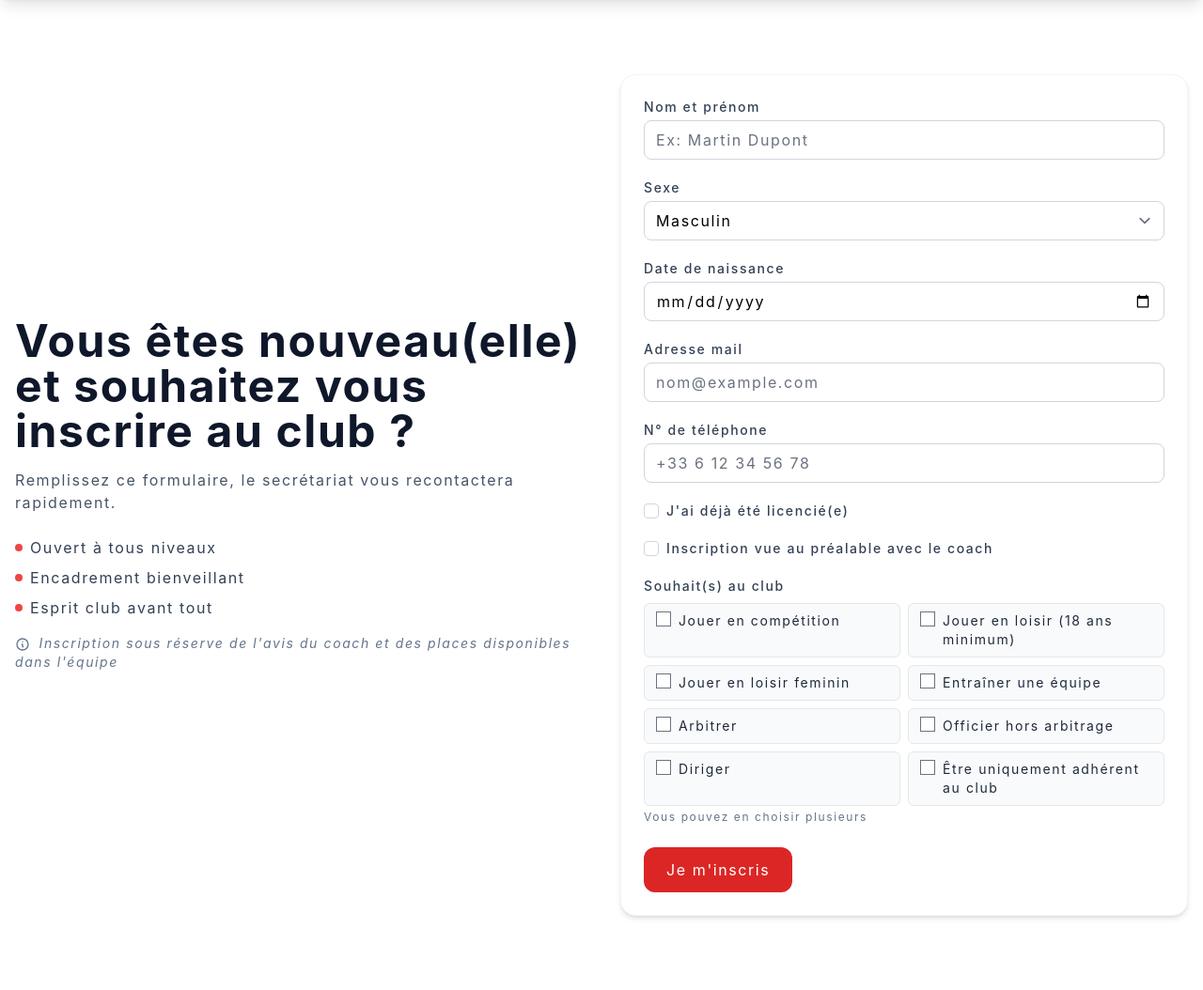
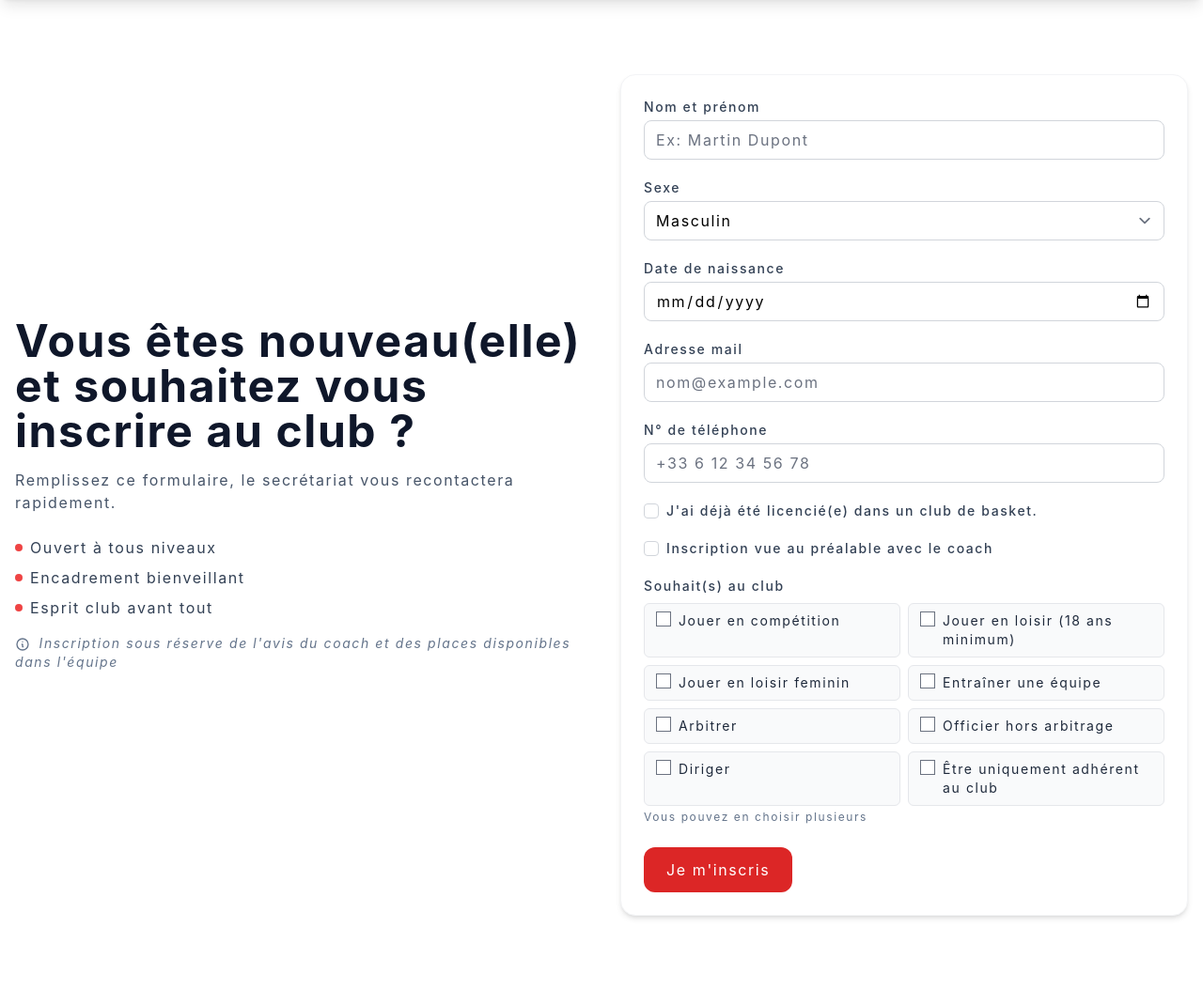
Before and after one commit to MatheisDsn/alloeubc_website, a Django app: page / in a window 1280 px wide. Shown: the part 82-1136 px from the top of the page at 94% size. Run offline with Django 4.2, Linux system fonts and the light colour scheme; data comes from the database, SQL or seed files in the repository; data that the repository does not hold is empty; some libraries are stand-ins or nearby versions; some web fonts are replaced.

Commit message:
Update label text for licensed before field

```diff
--- a/alloeu_bc/mysite/index/templates/index/accueil.html
+++ b/alloeu_bc/mysite/index/templates/index/accueil.html
@@ -358,7 +358,7 @@ Découvrez l'Alloeu Basket Club : actualités, calendriers de matchs, équipes e
             </div>
             <div class="flex items-center gap-2">
               {{ home_inscription_form.licensed_before }}
-              <label for="id_licensed_before" class="text-sm font-medium text-secondary-700">J'ai déjà été licencié(e)</label>
+              <label for="id_licensed_before" class="text-sm font-medium text-secondary-700">J'ai déjà été licencié(e) dans un club de basket.</label>
             </div>
 
             <div class="flex items-center gap-2">
```
